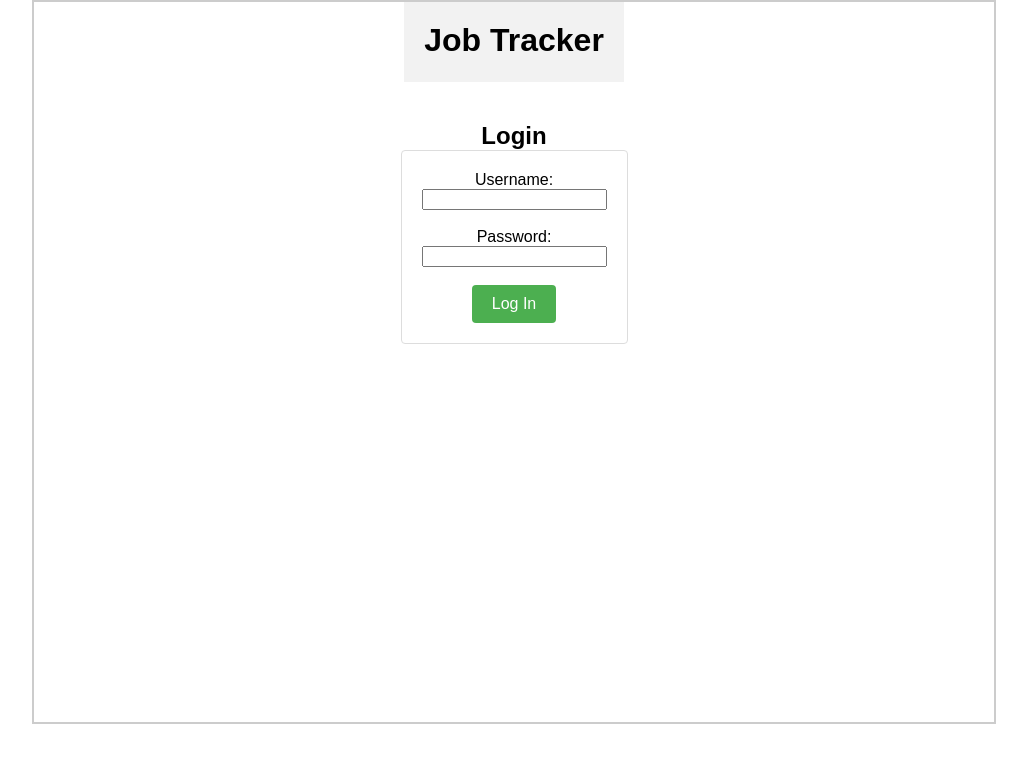
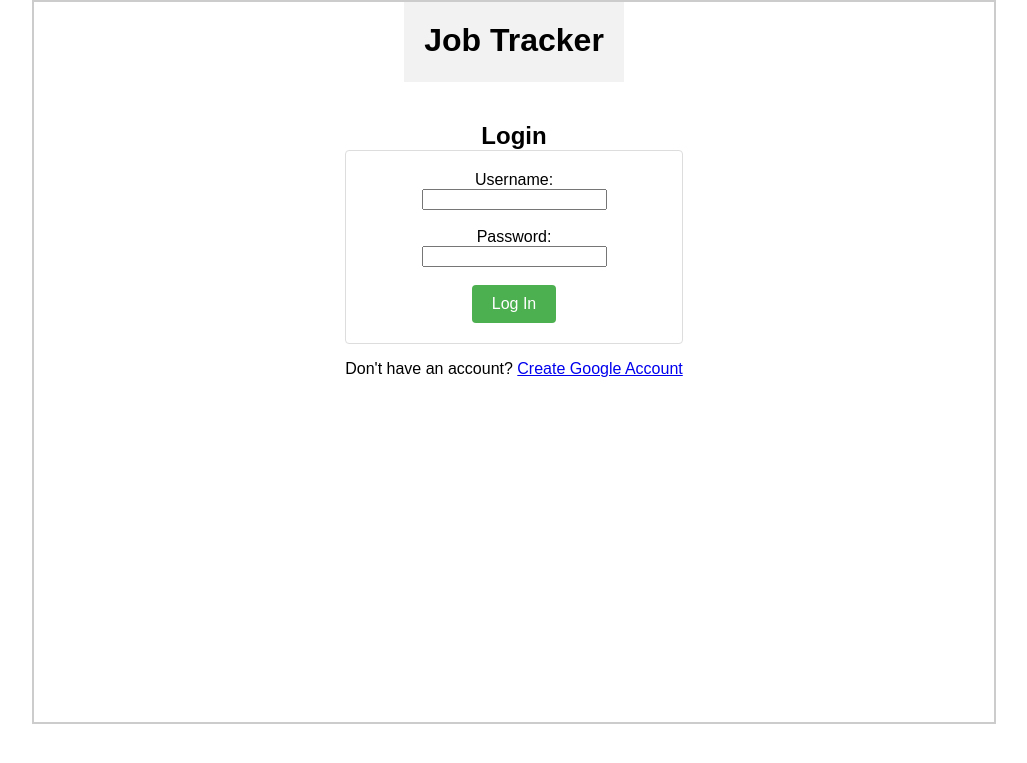
Before and after one commit to jgregg-osu/CS467, a Flask app: page / in a window 1280 px wide. Shown: the top 763 px of the page, without its empty margins (126-1153 px from the left). Run offline with Flask 2, Linux system fonts and the light colour scheme.

Commit message:
added create account link

```diff
--- a/templates/index.html
+++ b/templates/index.html
@@ -1,4 +1,3 @@
-<!-- index.html -->
 <!DOCTYPE html>
 <html>
 <head>
@@ -26,7 +25,10 @@
         <input type="password" id="password" name="password" required>
         <br>
         <button type="submit">Log In</button>
-    </form>
+      </form>
+
+      <!-- Add the "Create Google Account" link here -->
+      <p>Don't have an account? <a href="https://accounts.google.com/signup" target="_blank">Create Google Account</a></p>
 
     </main>
 
```
